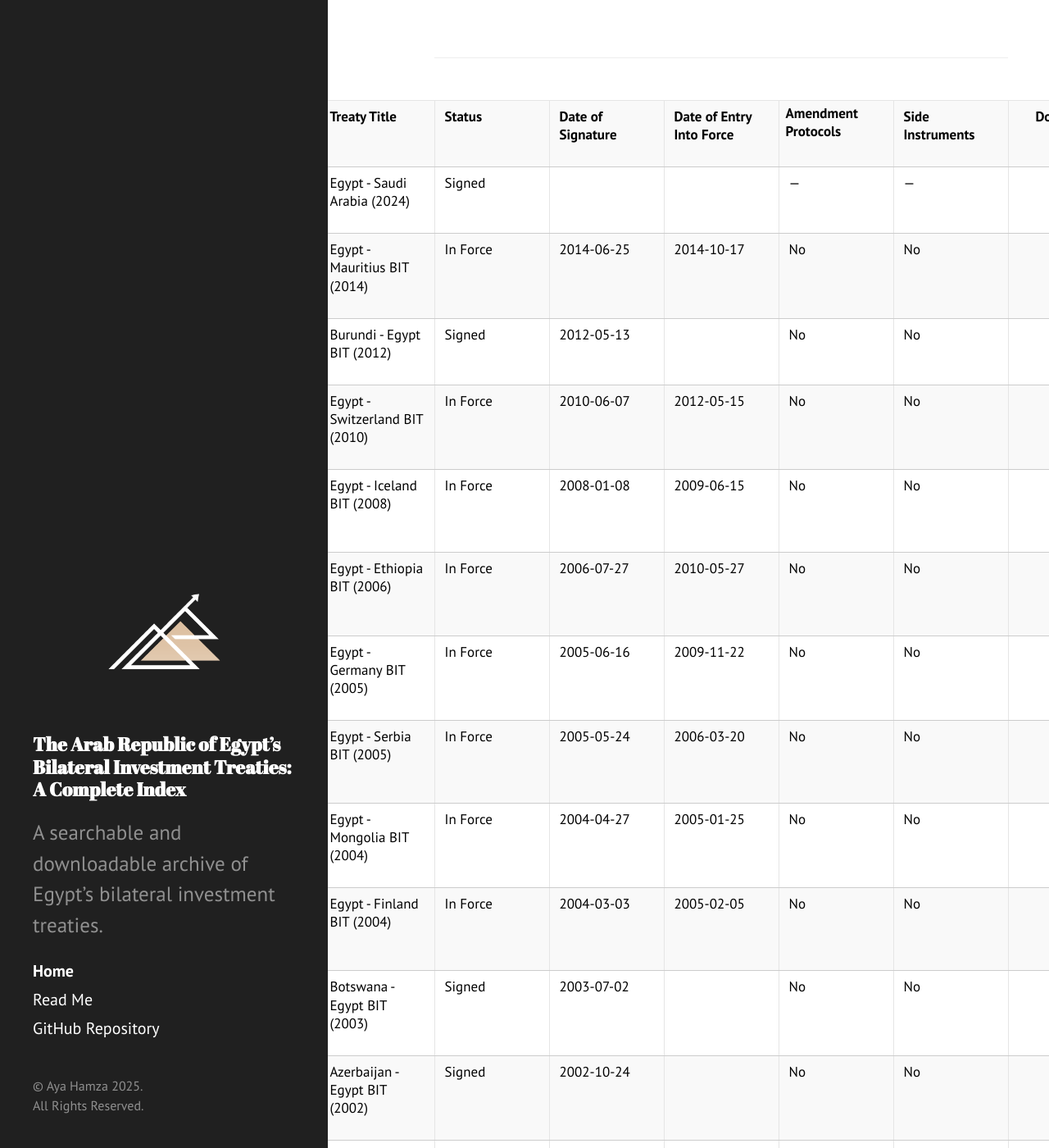
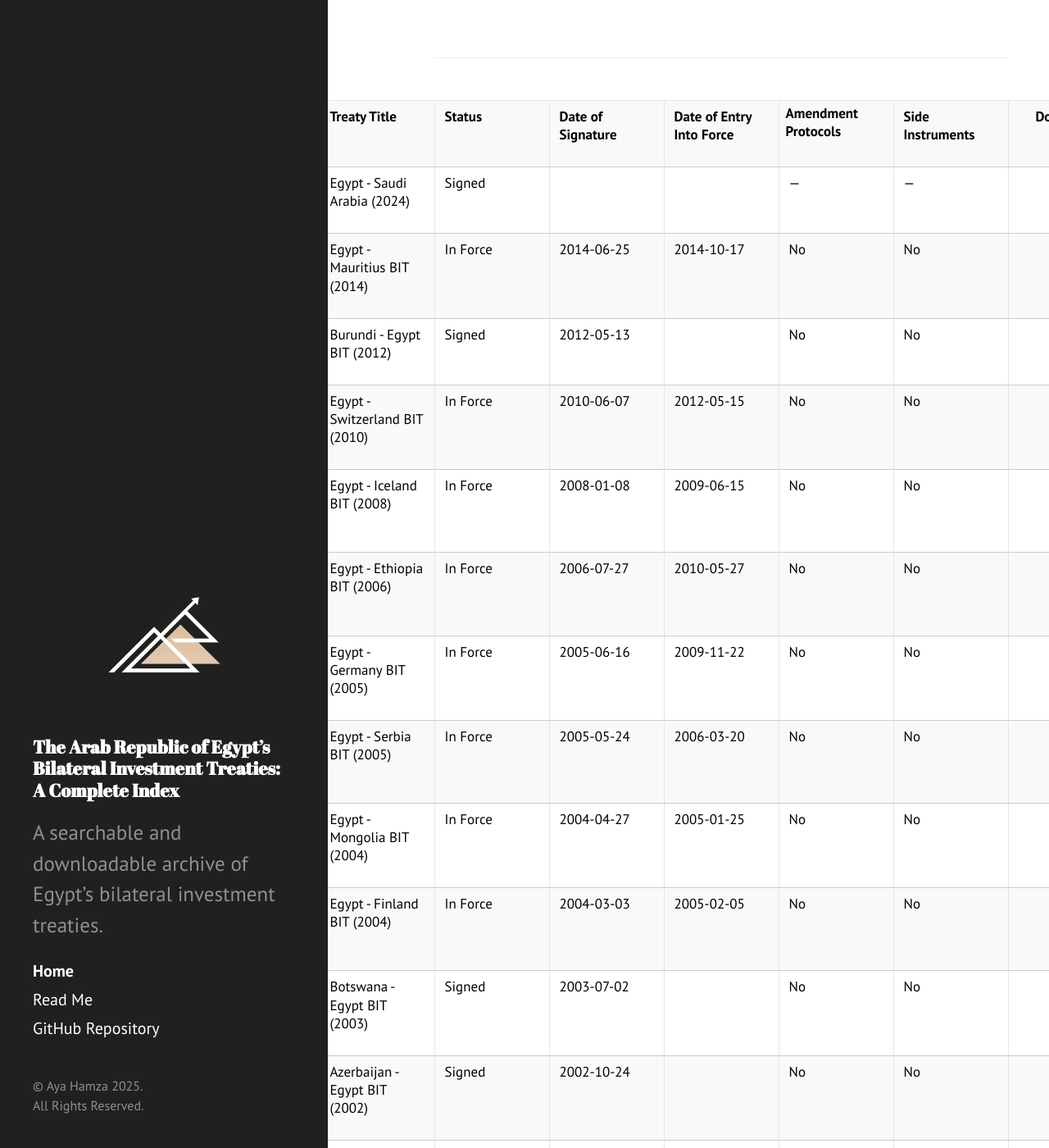
Before and after one commit to ayahamza1/MENABITs, a Jekyll site: the page built from index.md, in a window 1280 px wide and 1400 px high. Shown: the whole window at 82% size. Built offline with Jekyll 4.4.1, drawn with Linux system fonts in a browser that asks for light colours; our own code applies the rules of GitHub Pages for plain Markdown files.

Commit message:
Update hyde.css

```diff
--- a/public/css/hyde.css
+++ b/public/css/hyde.css
@@ -46,7 +46,7 @@ html {
 
 /* ✅ Fixed this block: allow title wrapping inside sidebar */
 .sidebar-about h1 {
-  font-size: 1.15rem; /* or try 1.2rem if you want a smaller bump */
+  font-size: 1.10rem; /* or try 1.2rem if you want a smaller bump */
   line-height: 1.2;
   font-family: "Abril Fatface", serif;
   margin: 1rem 0 0.5rem 0;
```
